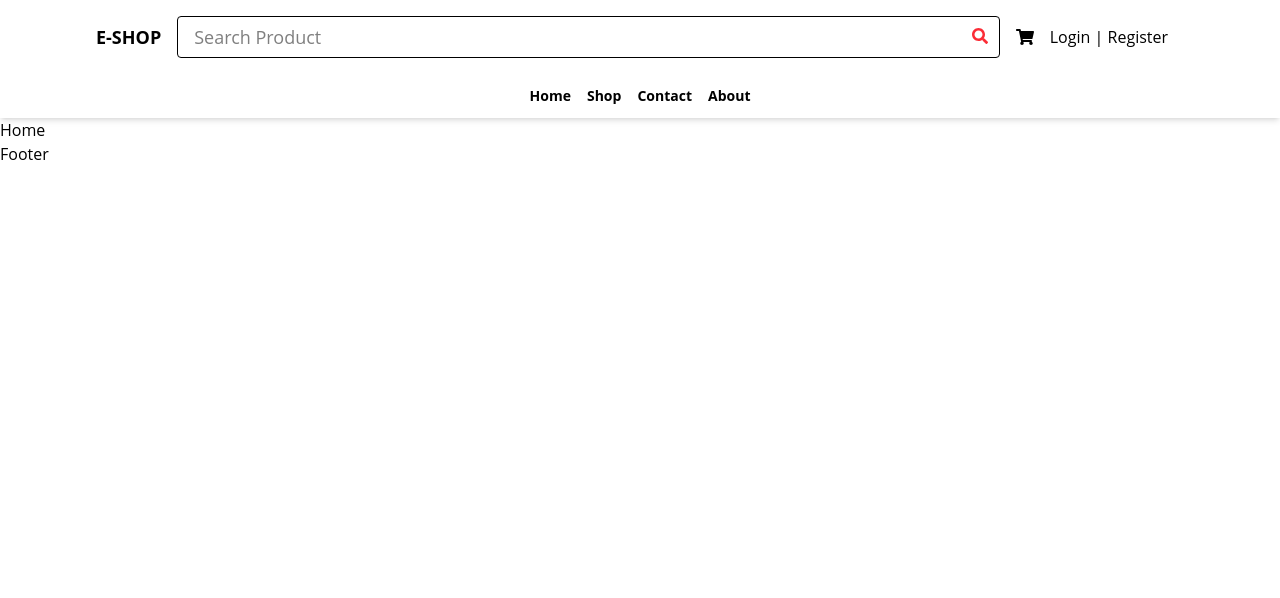
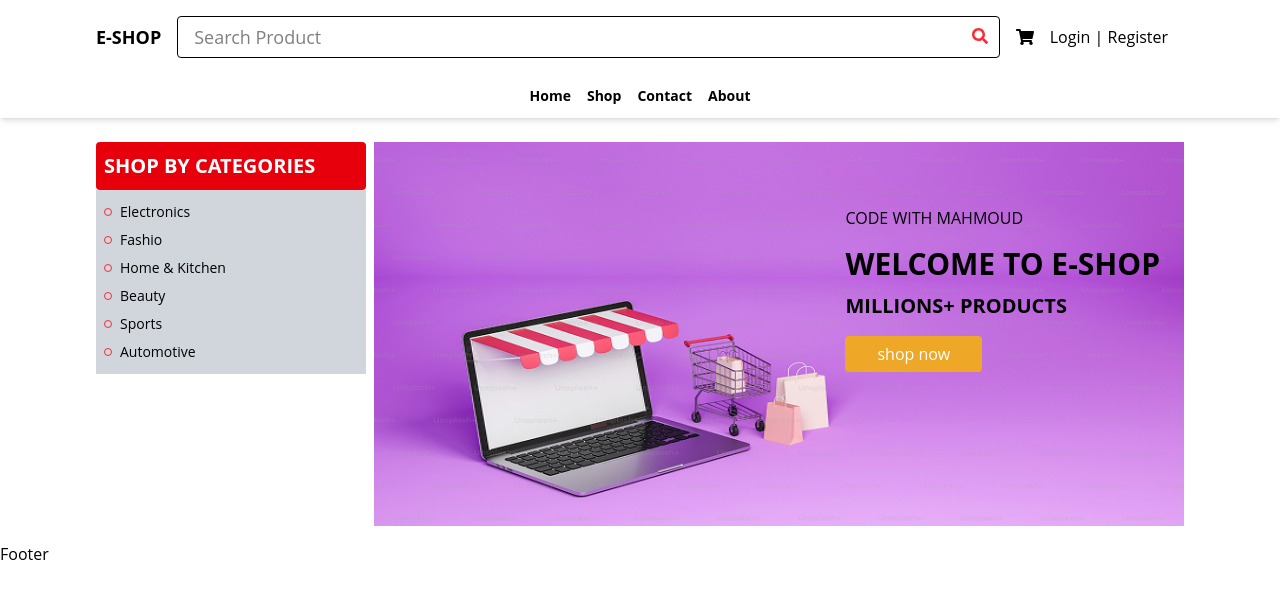
Before and after one commit to Ma7moud-Sa3d/E-Shop, a React (Vite) app: page / in a window 1280 px wide. Shown: the top 598 px of the page. Built offline with nearby package versions, Linux system fonts and the light colour scheme.

Commit message:
create Hero page design in Home page

```diff
--- a/src/assets/mockData.jsx
+++ b/src/assets/mockData.jsx
@@ -1,3 +1,4 @@
+import heroImage from './Hero-image.png'
 export const categories = [
   "Electronics",
   "Fashio",
@@ -6,3 +7,4 @@
   "Sports",
   "Automotive",
 ];
+export {heroImage}
--- a/src/pages/Home.jsx
+++ b/src/pages/Home.jsx
@@ -1,8 +1,37 @@
 import React from 'react'
+import {categories, heroImage} from '../assets/mockData'
+
 
 const Home = () => {
   return (
-    <div>Home</div>
+    <div className='bg-white mt-2 px-4 md:px-16 lg:px-24'>
+      <div className='container mx-auto py-4 flex flex-col md:flex-row space-x-2'>
+
+          <div className='w-full md:w-3/12'>
+            <div className='uppercase bg-red-600 text-xl text-white font-bold px-2 py-2.5 rounded'>shop by categories</div>
+            <ul className='bg-gray-300 px-2 py-3 space-y-2'>
+              {categories.map((category, index)=> (
+                <li key={index} className='flex items-center text-sm font-medium'>
+                  <div className='w-2 h-2 border border-red-500 rounded-full mr-2'></div>
+                  {category}
+                </li>
+              ))}
+            </ul>
+          </div>
+
+          <div className='w-full md:w-9/12 mt-8 md:mt-0 h-96 relative '>
+            <img src={heroImage} alt="" className='h-full w-full'/>
+            <div className='uppercase absolute top-16 right-6 px-5 md:px-0'>
+              <p className='text-black mb-4'>code with Mahmoud</p>
+              <h2 className='text-3xl font-bold'>Welcome to e-shop</h2>
+              <p className='text-xl mt-2.5 font-bold '>millions+ products</p>
+              <button className='bg-[#EEA727] px-8 py-1.5 text-white mt-4 hover:bg-[#ff8800] hover:cursor-pointer
+               transform transition-transform duration-300 hover:scale-105 rounded'>shop now</button>  {/** */}
+            </div>
+          </div>
+
+      </div>
+    </div>
   )
 }
 
```
Also changed, not shown: src/assets/Hero-image.png (added).
